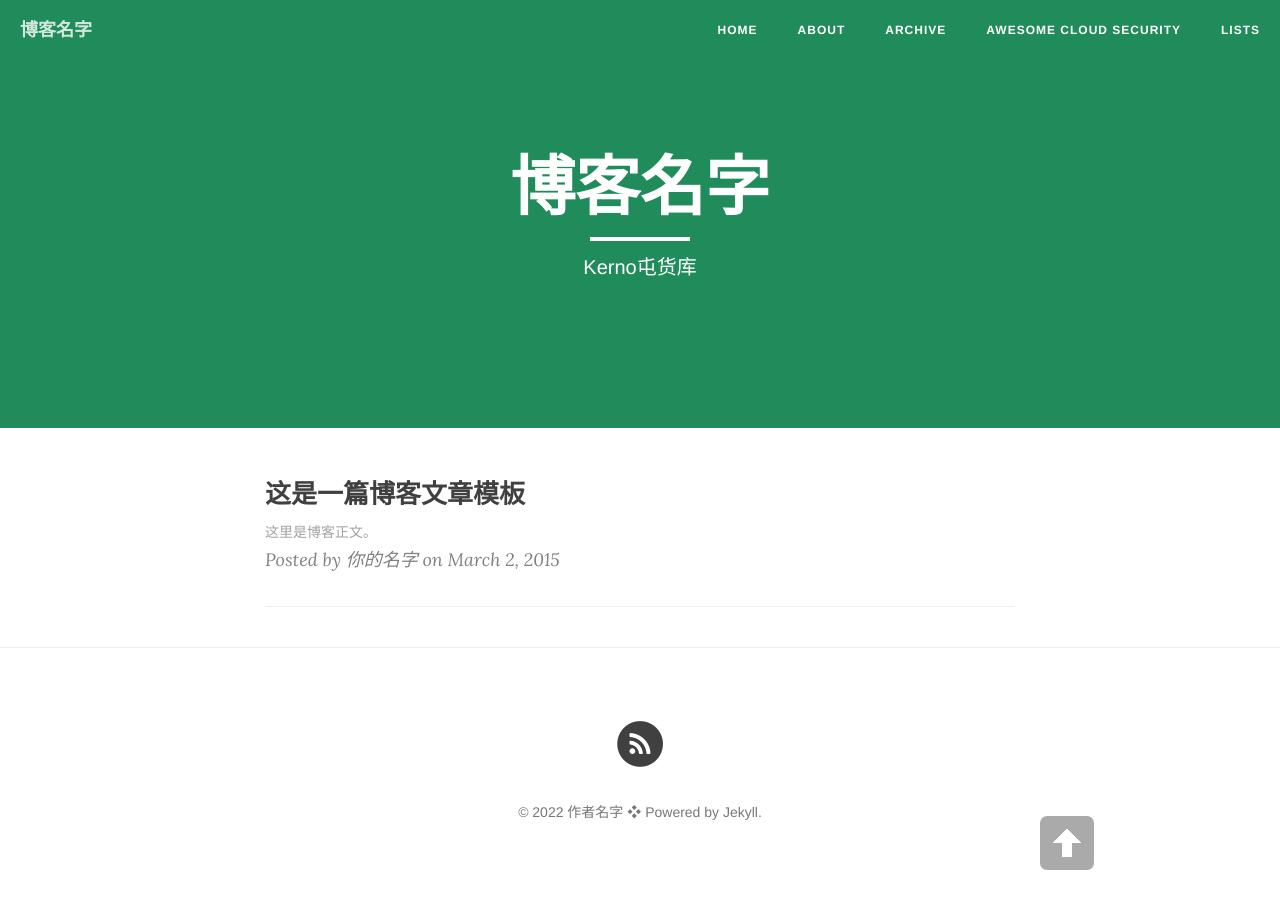
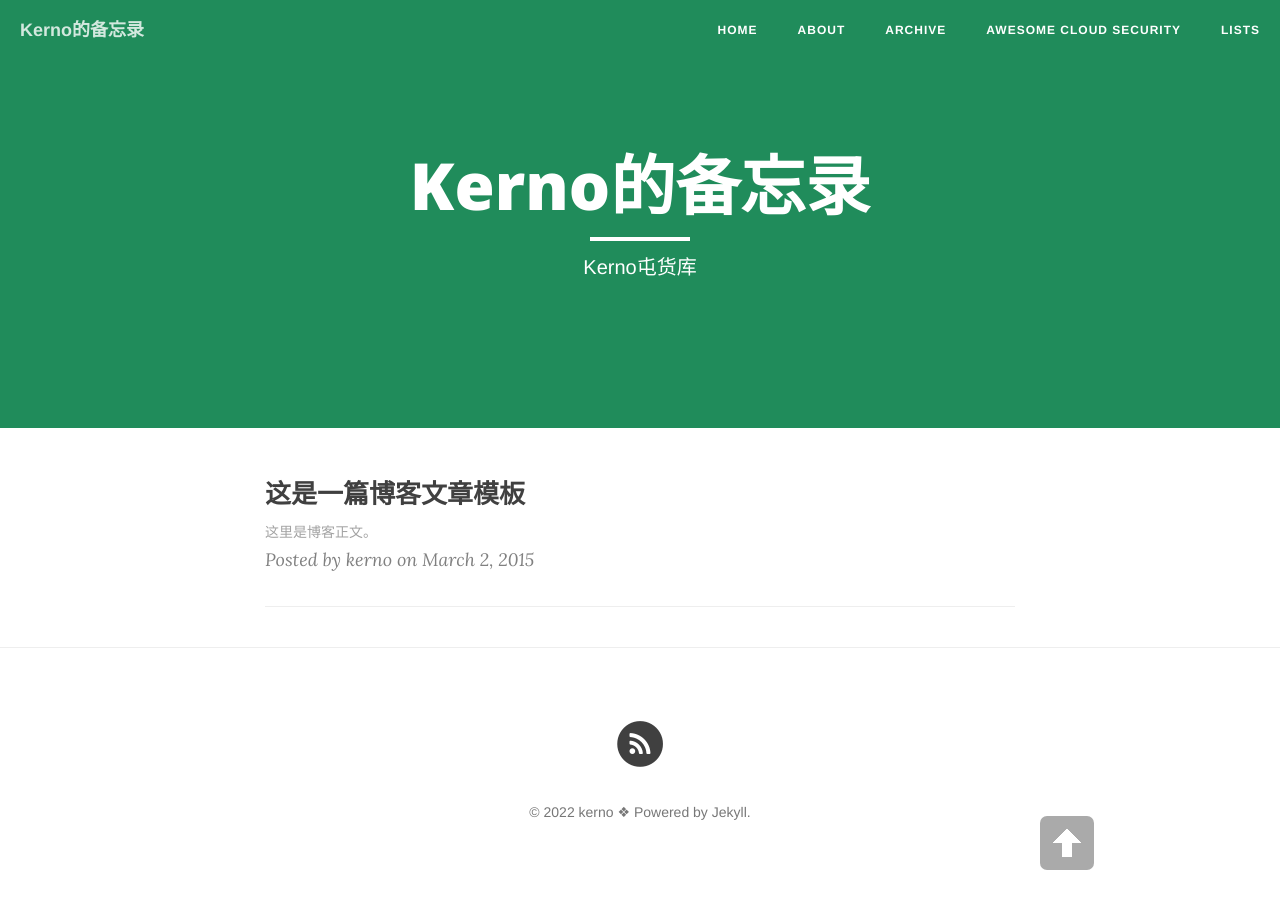
Before and after one commit to kerno-yep/kerno-yep.github.io, a Jekyll site: the page built from index.html, in a window 1280 px wide. Built offline with Jekyll 4.4.1, drawn with Linux system fonts in a browser that asks for light colours; nearby versions of some CDN libraries; the list of posts is cut into pages by our own code.

Commit message:
Update _config.yml

```diff
--- a/_config.yml
+++ b/_config.yml
@@ -1,27 +1,21 @@
 # Site settings
-title: 博客名字 # 你的博客名字，可以定义修订
+title: Kerno的备忘录 # 你的博客名字，可以定义修订
 header-img: "img/green.jpg"
 tagline: "cn"
-description: "这是我的博客"  # 一句话描述你的博客
+description: "风雨顺时，无病欢乐"  # 一句话描述你的博客
 baseurl: ""
-url: "http://cnfeat"  # 此处填写你的博客地址
+url: "https://kerno-yep.github.io/"  # 此处填写你的博客地址
 
 # About/contact
 owner:
-  name: "作者名字" # 填写作者信息：名字
-  email: X@gmail.com # 填写作者信息：邮箱
-  bio: "你的博客描述" # 填写作者信息：博客描述
+  name: "kerno" # 填写作者信息：名字
+  email: kerne1@foxmail.com # 填写作者信息：邮箱
+  bio: "收藏从未开始，学习从未开始" # 填写作者信息：博客描述
 
 # Data
 gavatar: img/favicon.png # 浏览器地址栏小图标，可自定义更改
 favicon: img/favicon.png # 浏览器地址栏小图标，可自定义更改
 
-douban_username:  # 你的豆瓣id
-twitter_username:
-github_username:
-facebook_username:
-weibo_username:
-zhihu_username:
 
 # Build settings
 # use Github Flavored Markdown !important
@@ -43,21 +37,5 @@
       type: "posts"
     values:
       layout: "post"
-      author: "你的名字" # 你的名字
+      author: "kerno" # 你的名字
       header-img: "img/green.jpg" # We don't want posts without a header image, that whould mean white on white
-
-# Comments
-comments :
-  provider : disqus # 使用 disqus 评论模块，读者翻墙才能看见
-  duoshuo :
-    short_name :  # 填写你的 disqus id
-  disqus :
-      short_name :  # 填写你的 disqus id
-
-# Analytics and webmaster tools stuff goes here
-google_analytics:  # 填写你  google_analytics id
-google_verify:
-# https://ssl.bing.com/webmaster/configure/verify/ownership Option 2 content= goes here
-bing_verify:
-
-# Links to include in footer navigation
```
